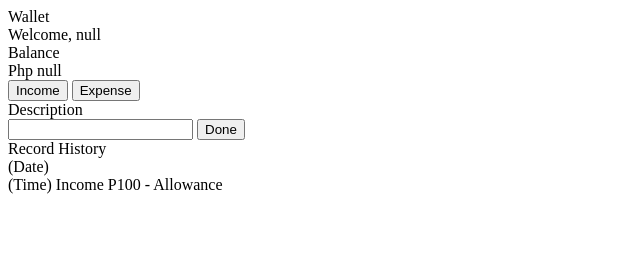
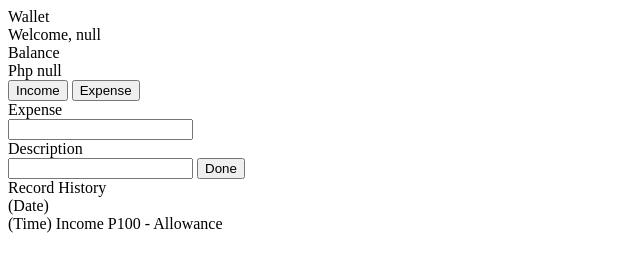
Before and after one commit to Winiium/Simple-Wallet, a plain HTML site: page wallet.html in a window 1280 px wide. Both pictures are taken after a click on the button "Income". Shown: the whole page, without its empty margins (0-640 px from the left). Drawn offline with Linux system fonts and the light colour scheme.

Commit message:
Make income an expense button interactive

```diff
--- a/scripts/wallet.js
+++ b/scripts/wallet.js
@@ -1,8 +1,47 @@
+
 const username = JSON.parse(localStorage.getItem('username'));
 let balance = JSON.parse(localStorage.getItem('balance'));
 
 document.querySelector('.js-welcome-user')
   .innerHTML = `Welcome, ${username}`;
 const htmlBalance = document.querySelector('.js-balance');
+updateBalance();
 
-htmlBalance.innerHTML = `Php ${balance}`;
+const incomeButton = document.querySelector('.js-income');
+const expenseButton = document.querySelector('.js-expense');
+const amountDescription = document.querySelector('.js-amount-description');
+const selectedOption = document.querySelector('.js-selected-option');
+const inputAmount = document.querySelector('.js-input-amount');
+const doneButton = document.querySelector('.js-done-button');
+
+
+incomeButton.addEventListener('click', () => {
+  showInput(true);
+  selectedOption.innerHTML = 'Income';
+  doneButton.addEventListener('click', () => {
+    balance =+ Number(inputAmount.value);
+    showInput(false);
+  })
+});
+
+incomeButton.addEventListener('click', () => {
+  showInput(true);
+  selectedOption.innerHTML = 'Expense';
+  doneButton.addEventListener('click', () => {
+    balance =- Number(inputAmount.value);
+    showInput(false);
+  })
+});
+
+function updateBalance() {
+  htmlBalance.innerHTML = `Php ${balance}`;
+}
+
+function showInput(condition) {
+  if(condition) {
+    amountDescription.classList.add('amount-description-show');
+  } else {
+    amountDescription.classList.remove('amount-description-show');
+  }
+
+}
--- /dev/null
+++ b/styles/wallet.css
@@ -0,0 +1,7 @@
+.amount-description {
+  display: none;
+}
+
+.amount-description-show {
+  display: initial;
+}
--- a/wallet.html
+++ b/wallet.html
@@ -4,18 +4,21 @@
     <meta charset="UTF-8">
     <meta name="viewport" content="width=device-width, initial-scale=1.0">
     <title>Simple Wallet</title>
+    <link rel="stylesheet" href="/styles/wallet.css">
   </head>
   <body>
     <div>Wallet</div>
     <div class="js-welcome-user"></div>
     <div>Balance</div>
     <div class="js-balance"></div>
-    <button>Income</button>
-    <button>Expense</button>
-    <div>
+    <button class="js-income">Income</button>
+    <button class="js-expense">Expense</button>
+    <div class="amount-description js-amount-description">
+      <div class="js-selected-option"></div>
+      <input class="js-input-amount" type="text">
       <div>Description</div>
       <input type="text">
-      <button>Done</button>
+      <button class="js-done-button">Done</button>
     </div>
     <div>
       <div>Record History</div>
```
